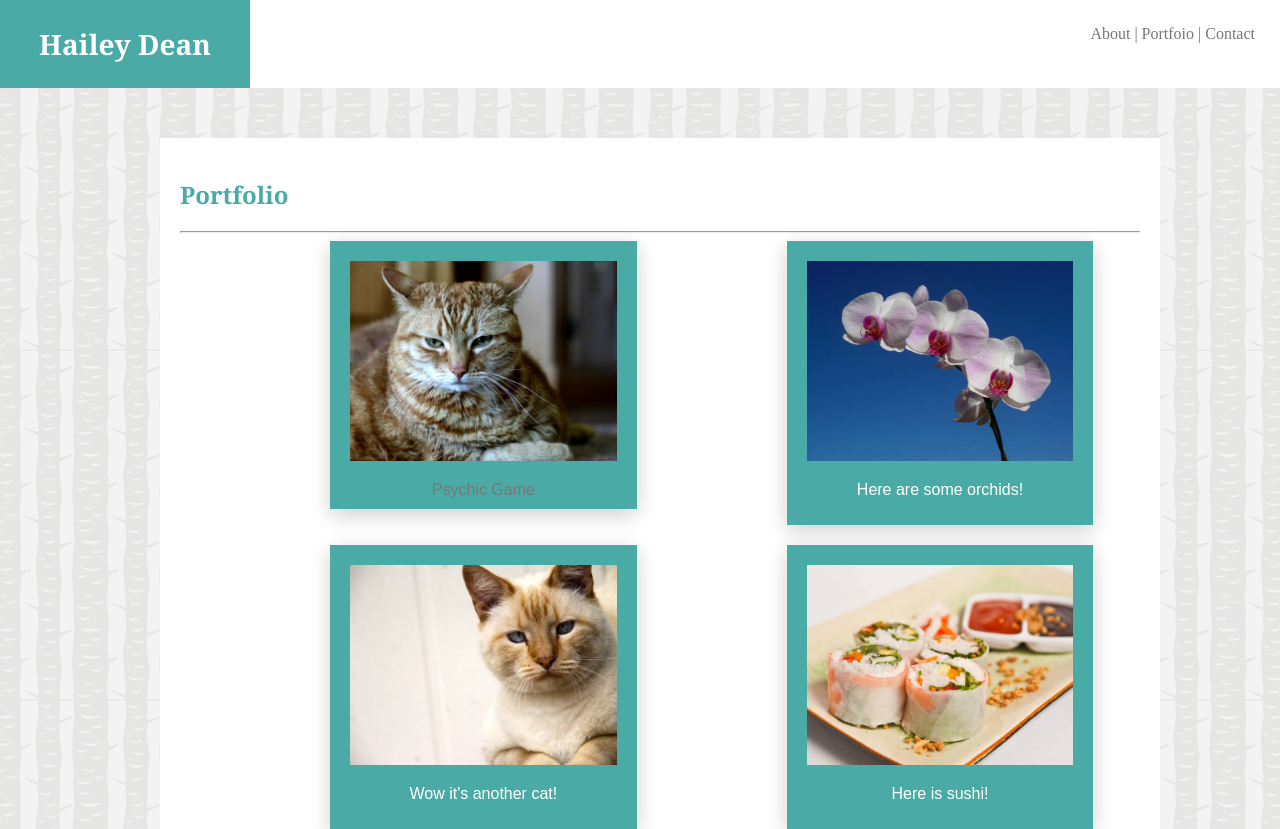
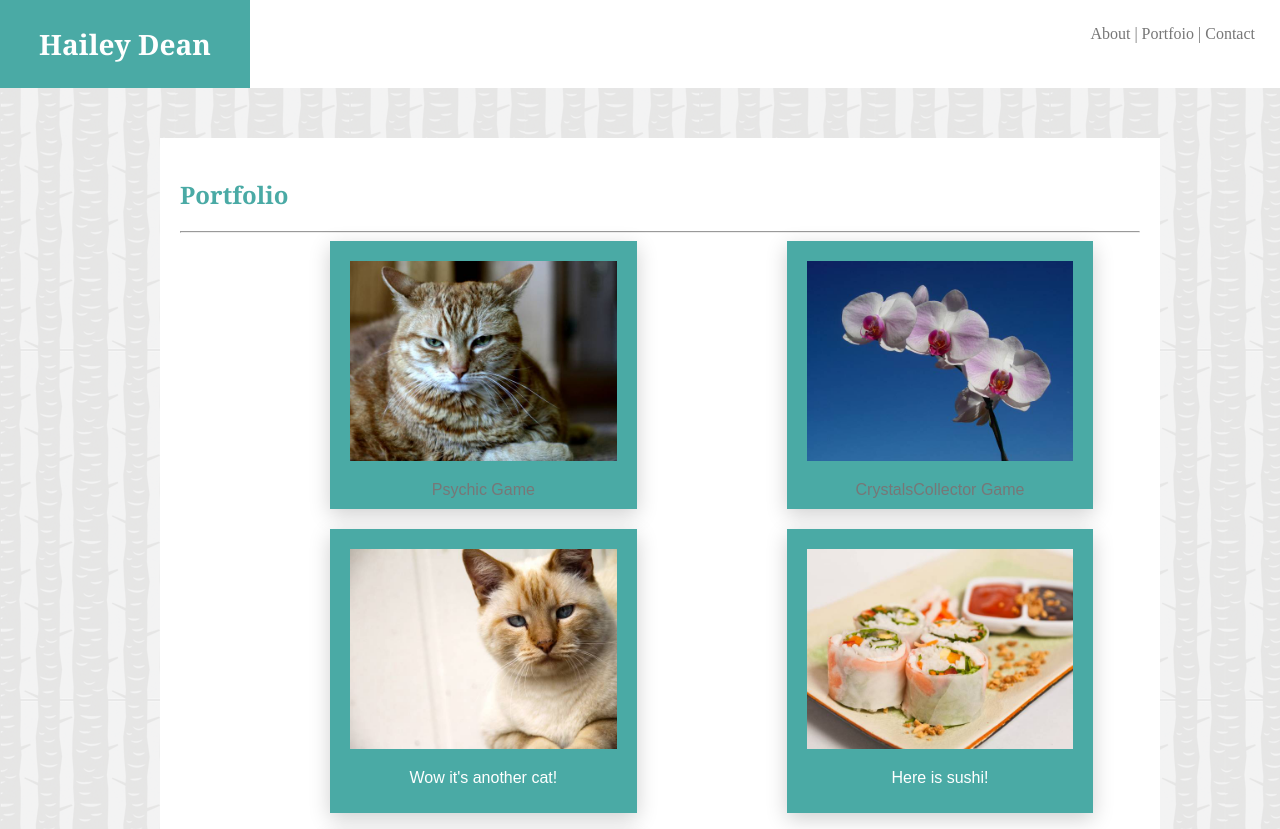
Before and after one commit to hailsrenee/Basic-Portfolio, a plain HTML site: page portfolio.html in a window 1280 px wide. Shown: the top 829 px of the page. Drawn offline with Linux system fonts and the light colour scheme; files whose address does not match are found by name.

Commit message:
Updated portfolio with Crystals Collector game

```diff
--- a/portfolio.html
+++ b/portfolio.html
@@ -27,7 +27,6 @@
                 height="200px">
                 <div class="pcontainer">
                     <a href="https://hailsrenee.github.io/Psychic-Game/">Psychic Game</a>
-                    <!-- <p>Psychic Game</p> -->
                 </div>
                 </div>
                 <div class="polaroid">
@@ -35,7 +34,7 @@
                 alt="Orchids"
                 height="200px">
                 <div class="pcontainer">
-                        <p>Here are some orchids!</p>
+                    <a href="https://hailsrenee.github.io/unit-4-game/">CrystalsCollector Game</a>
                     </div>
                     </div>
                 <div class="polaroid">
```
